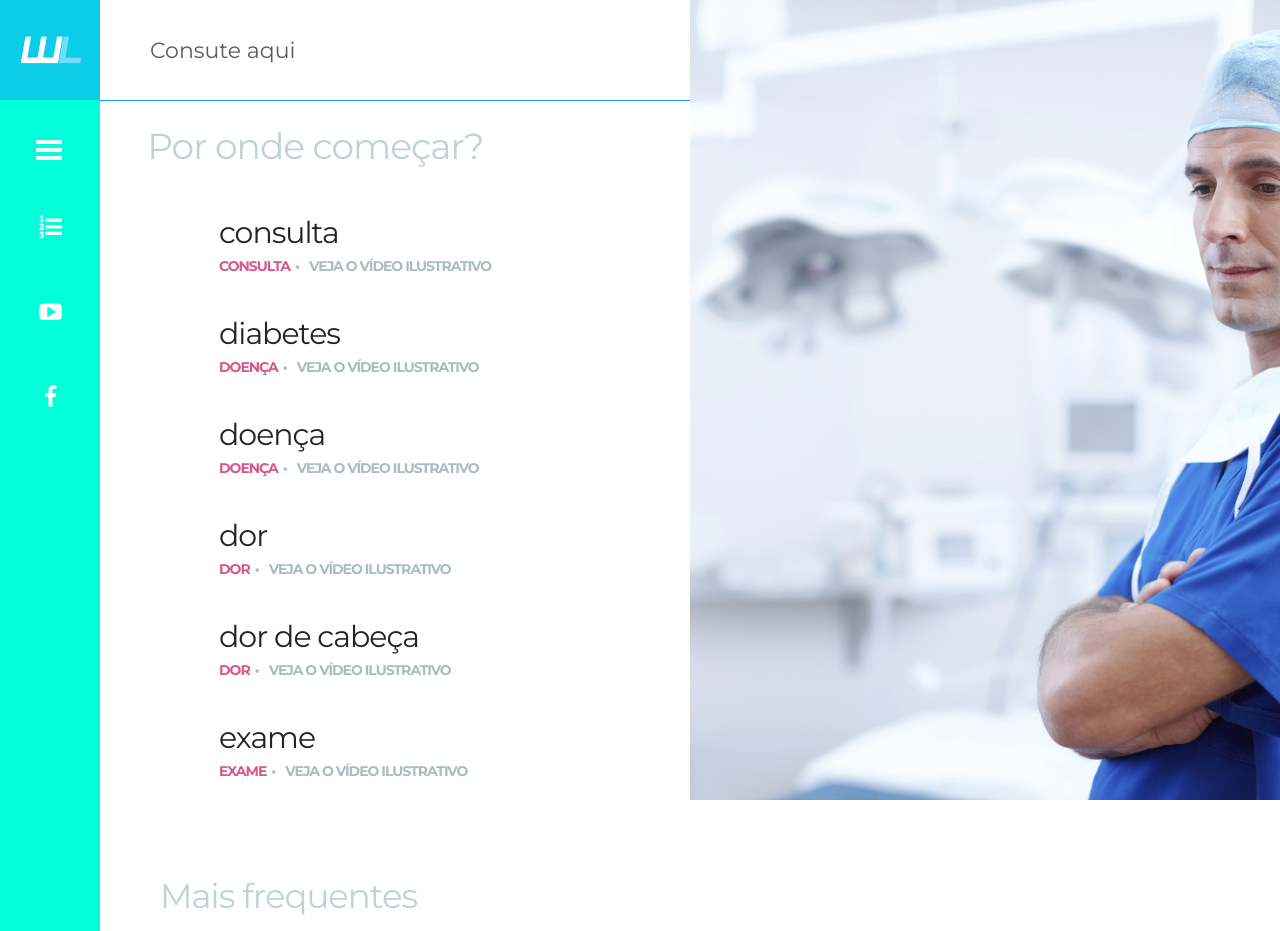
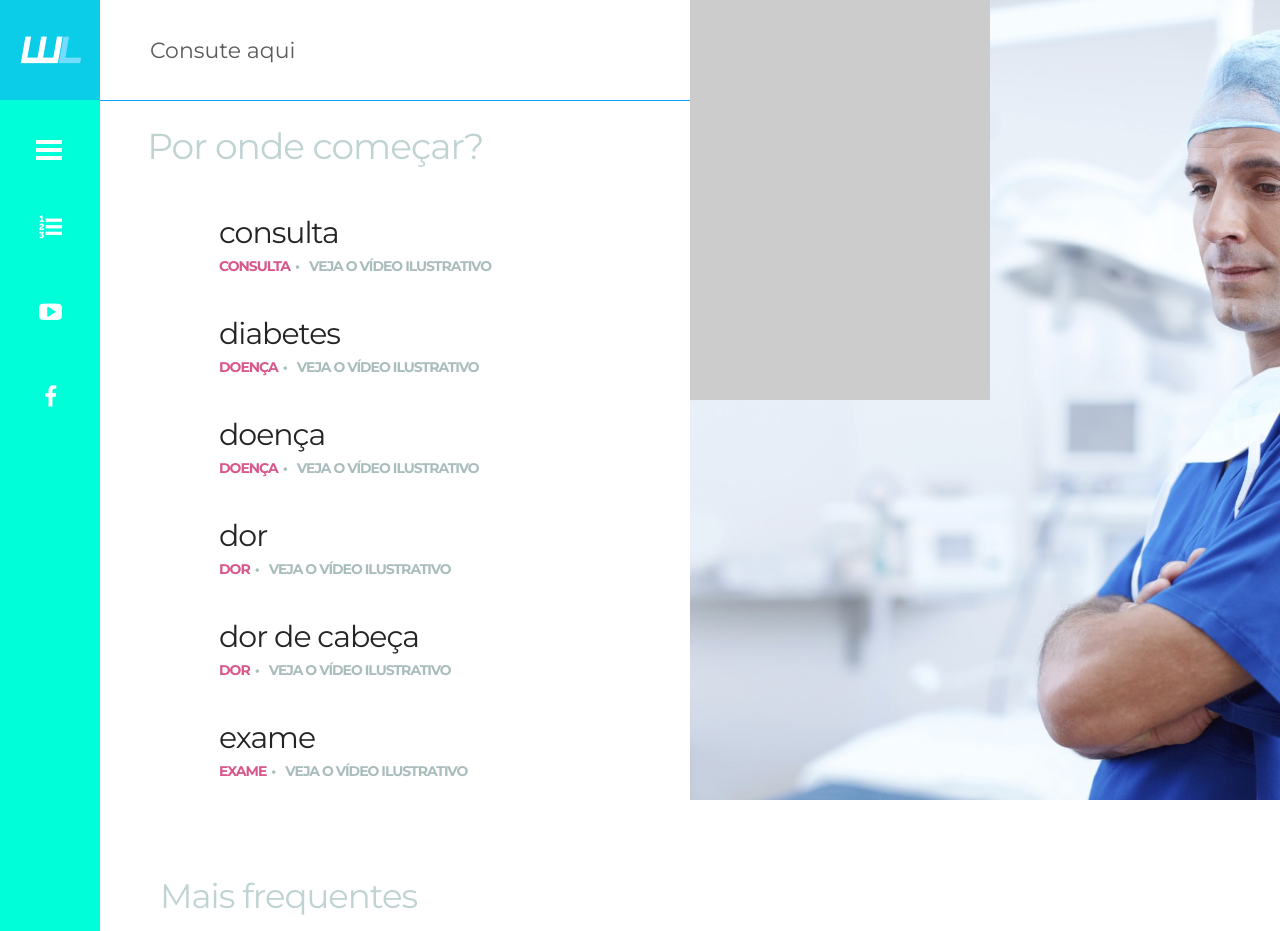
Before and after one commit to ThiagoFontes/HackathonLibras, a PHP site: page /inc/ in a window 1280 px wide. Shown: the top 931 px of the page. Run offline with PHP 8.4, Linux system fonts and the light colour scheme; data comes from the database, SQL or seed files in the repository.

Commit message:
Fazer área login

```diff
--- a/css/style_me.css
+++ b/css/style_me.css
@@ -41,7 +41,13 @@
 }
 .image-slider-wrapper {
     padding-left: 10%;
+
 }
 .image-slider-wrapper video {
     width: 80%;
 }
+.area_login {
+    width: 300px !important;
+    height: 400px !important;
+    background-color: #CCC !important ;
+}
--- a/index.html
+++ b/index.html
@@ -221,7 +221,16 @@
             </div>
 
             <div class="featured-image-holder">
-                <div class="featured-post-image" style="background-image: url(demo-images/doctor.jpg)"></div>
+                <div class="featured-post-image" style="background-image: url(demo-images/doctor.jpg)">
+
+                    <!-- ÁREA PARA LOGIN -->
+
+                    <div class="area_login">
+
+
+                    </div>
+
+                </div>
 
             </div>
             <div class="clear"></div>
```
